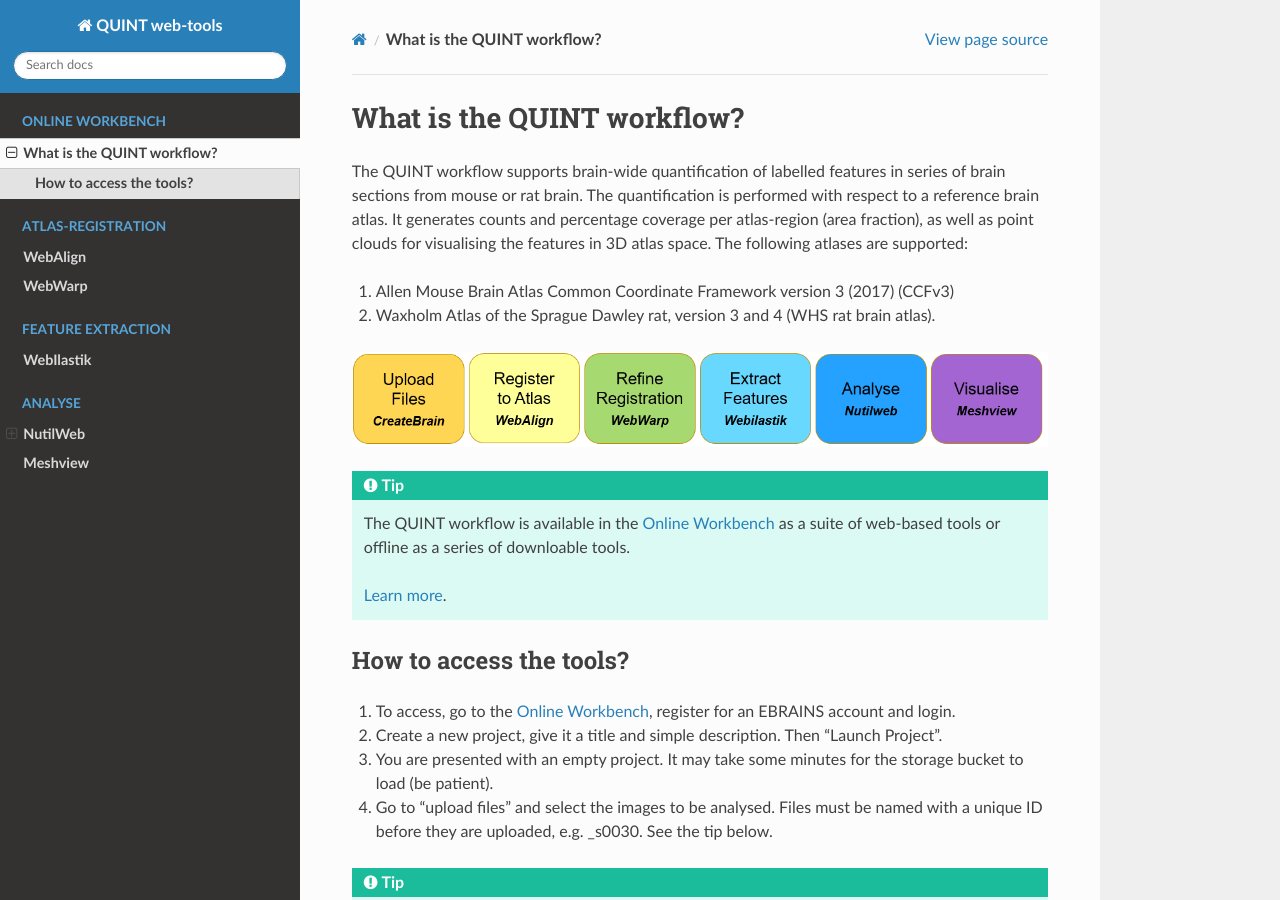
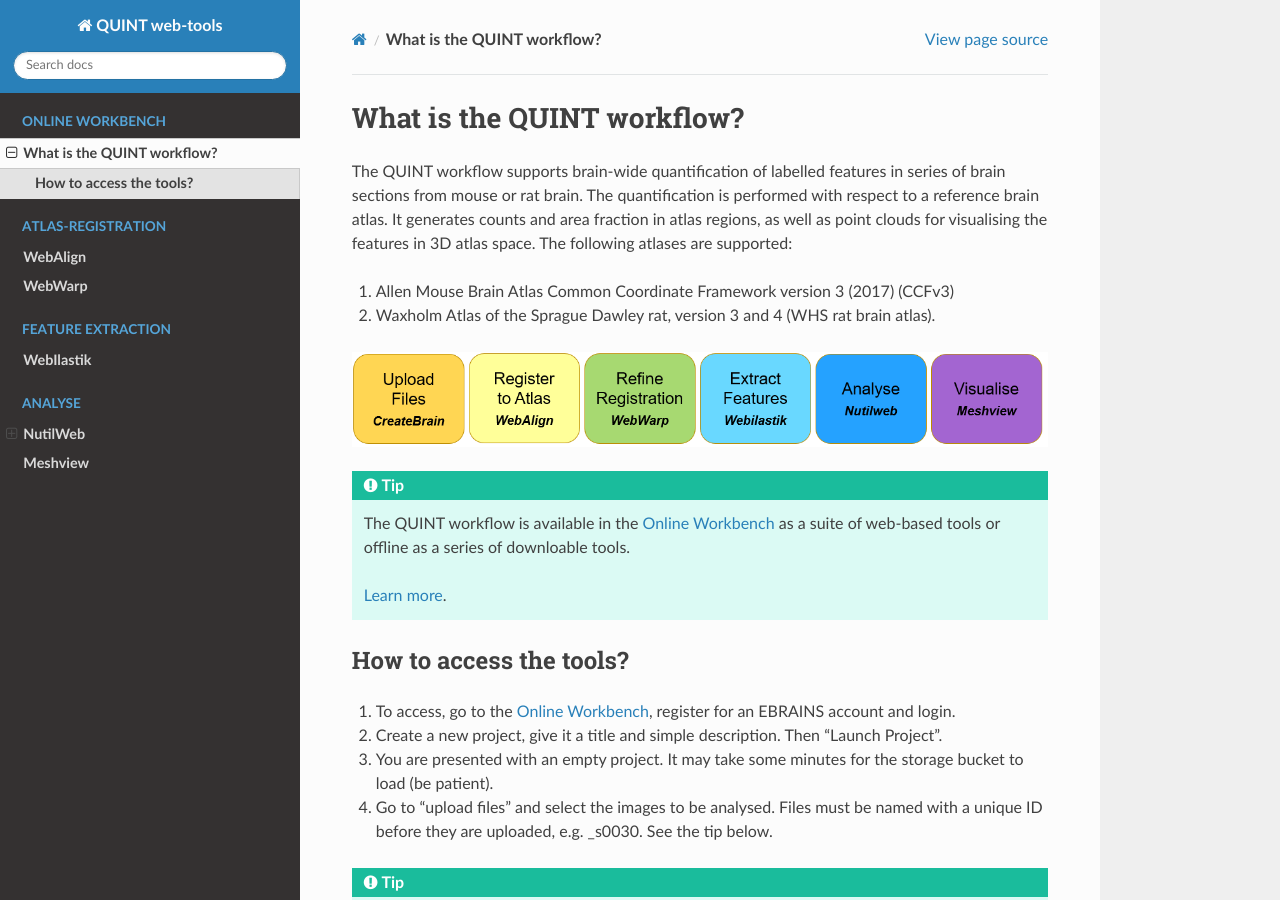
Before and after one commit to Neural-Systems-at-UIO/QUINT_webtools, a Sphinx documentation site: the page built from docs/QUINTintro_new.rst, in a window 1280 px wide and 900 px high. Built offline with Sphinx 7.4.7 and the Read the Docs theme 2.0.0, drawn with Linux system fonts in a browser that asks for light colours.

Commit message:
Update QUINTintro_new.rst

```diff
--- a/docs/QUINTintro_new.rst
+++ b/docs/QUINTintro_new.rst
@@ -1,7 +1,7 @@
 **What is the QUINT workflow?**
 ===============================
 
-The QUINT workflow supports brain-wide quantification of labelled features in series of brain sections from mouse or rat brain. The quantification is performed with respect to a reference brain atlas. It generates counts and percentage coverage per atlas-region (area fraction), as well as point clouds for visualising the features in 3D atlas space. The following atlases are supported:
+The QUINT workflow supports brain-wide quantification of labelled features in series of brain sections from mouse or rat brain. The quantification is performed with respect to a reference brain atlas. It generates counts and area fraction in atlas regions, as well as point clouds for visualising the features in 3D atlas space. The following atlases are supported:
 
 1. Allen Mouse Brain Atlas Common Coordinate Framework version 3 (2017) (CCFv3)
 2. Waxholm Atlas of the Sprague Dawley rat, version 3 and 4 (WHS rat brain atlas).
```
